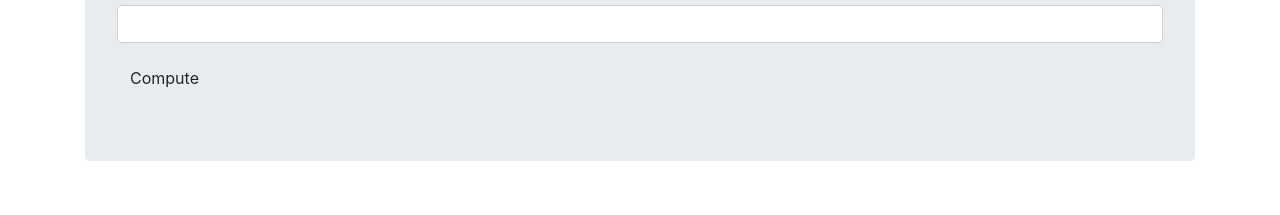
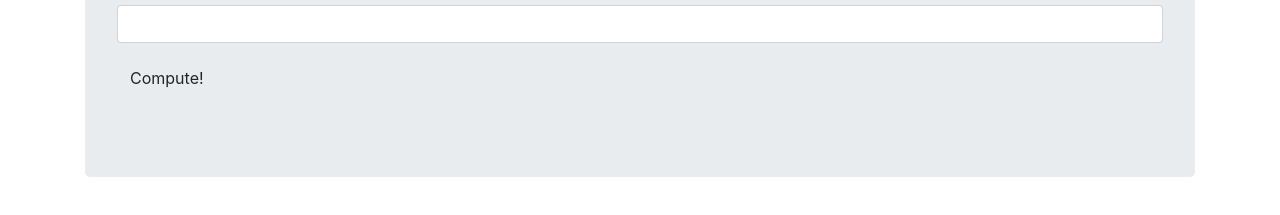
Before and after one commit to kdrendel99/robogers-refactored, a plain HTML site: page index.html in a window 1280 px wide. Shown: the part 509-724 px from the top of the page. Drawn offline with Linux system fonts and the light colour scheme.

```diff
--- a/index.html
+++ b/index.html
@@ -19,7 +19,8 @@
           <label for="number">Any number!</label>
           <input id="number" class="form-control" type="text">
         </div>
-        <button type="submit" class="btn">Compute</button>
+        <button type="submit" class="btn">Compute!</button>
+        <p id="result"></p>
       </form>
     </div>
   </div>
--- a/js/scripts.js
+++ b/js/scripts.js
@@ -9,9 +9,9 @@
       else if ((i+'').indexOf('1') > -1){
         console.log("beep")
       }
-    else {console.log(i)}; }
+    else {console.log(i)};
+    }
   }
-
 
   $(document).ready(function() {
     $("#robotRogers").submit(function(event) {
```
Also changed, not shown: notes.js (added).
